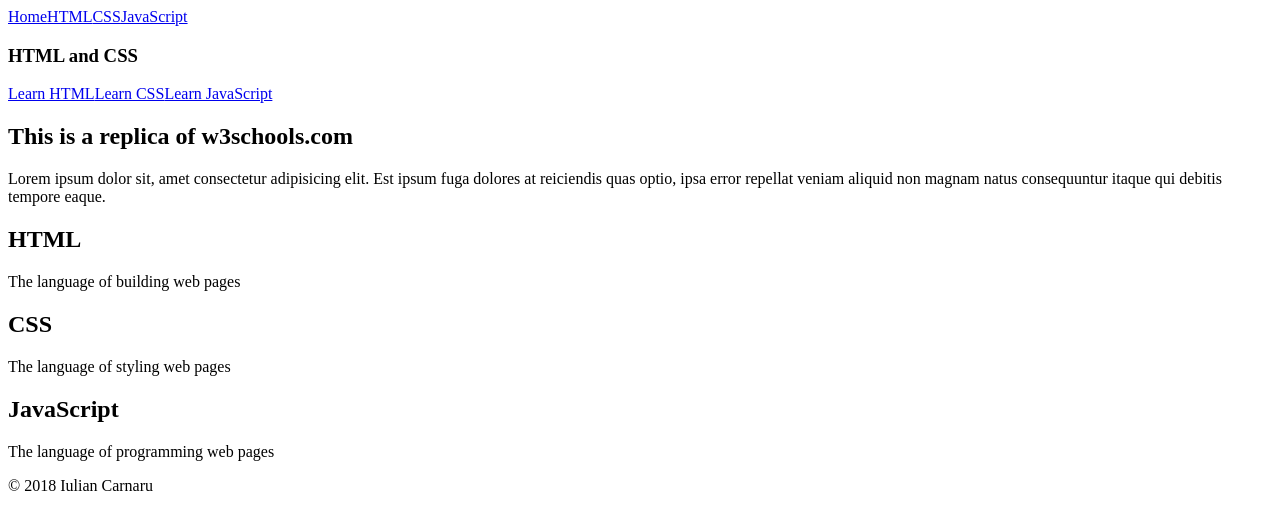
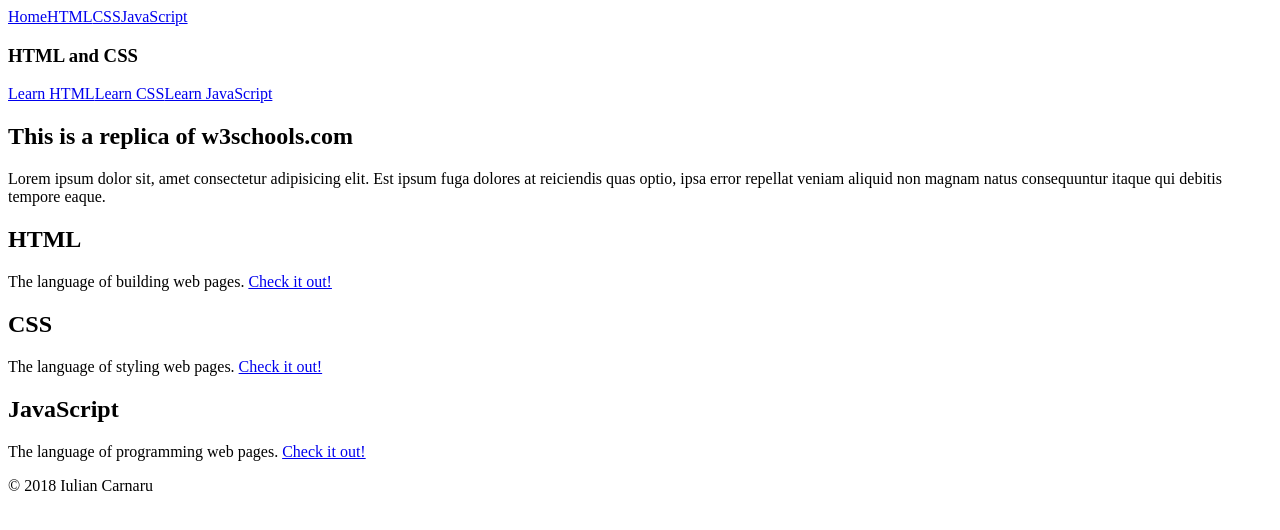
Before and after one commit to iuliancarnaru/w3schools-replica, a website: page src/index.pug in a window 1280 px wide. Drawn offline with nearby package versions, Linux system fonts and the light colour scheme; files that its build step writes are made by us from their sources.

Commit message:
html done2

```diff
--- a/src/index.pug
+++ b/src/index.pug
@@ -24,12 +24,12 @@ html(lang="en")
             p Lorem ipsum dolor sit, amet consectetur adipisicing elit. Est ipsum fuga dolores at reiciendis quas optio, ipsa error repellat veniam aliquid non magnam natus consequuntur itaque qui debitis tempore eaque.
 
             h2 HTML
-            p The language of building web pages
+            p The language of building web pages. #[a(href="/html") Check it out!]
 
             h2 CSS
-            p The language of styling web pages
+            p The language of styling web pages. #[a(href="/css") Check it out!]
 
             h2 JavaScript
-            p The language of programming web pages
+            p The language of programming web pages. #[a(href="/javascript") Check it out!]
 
         footer &copy; 2018 Iulian Carnaru
```
